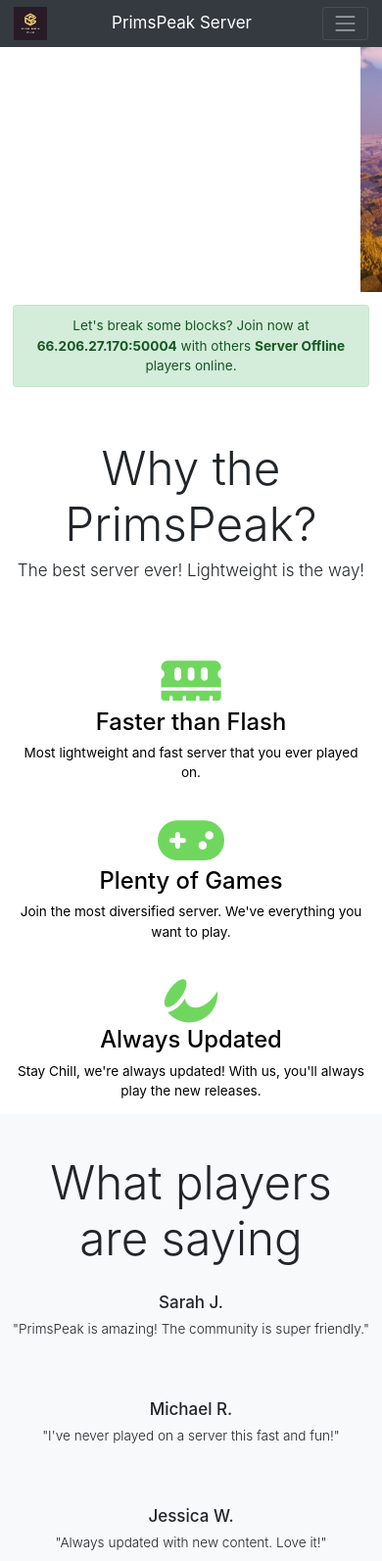
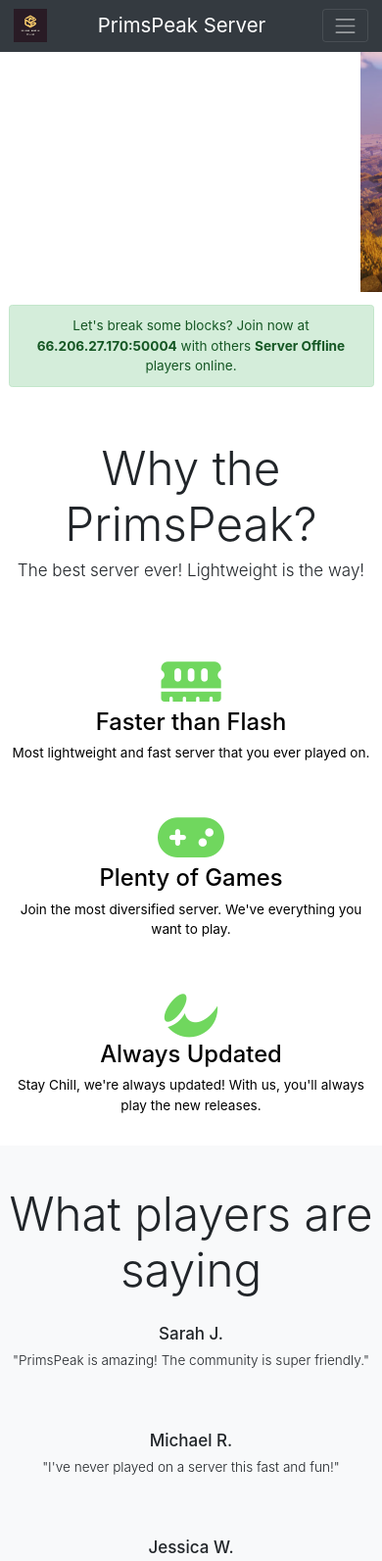
Before and after one commit to Yurielvillanueva/PrismPeak, a plain HTML site: page ThePrismPeak/index.html in a window 390 px wide. Shown: the top 1593 px of the page at 98% size. Drawn offline with nearby package versions, Linux system fonts and the light colour scheme; a script that the page names is missing.

Commit message:
Update index.html

```diff
--- a/ThePrismPeak/index.html
+++ b/ThePrismPeak/index.html
@@ -51,6 +51,32 @@
       });
     });
   </script>
+
+  <style>
+    /* Adjustments for small screens */
+    @media (max-width: 768px) {
+      .feature-box {
+        margin-bottom: 20px;
+      }
+      .carousel-caption {
+        font-size: 1.2rem;
+      }
+      .testimonial-item {
+        margin-bottom: 20px;
+      }
+      .navbar-brand {
+        font-size: 1.5rem;
+      }
+      .navbar-nav .nav-link {
+        font-size: 1rem;
+      }
+      .container, .alert {
+        padding-left: 10px;
+        padding-right: 10px;
+      }
+    }
+  </style>
+
 </head>
 
 <body>
@@ -253,4 +279,5 @@
   <script src="https://stackpath.bootstrapcdn.com/bootstrap/4.5.0/js/bootstrap.min.js" integrity="sha384-OgVRvuATP1z7JjHLkuOUXIqnnf4/0vC2cfqFh5xEg1Z91qSTOu2R4zF/TQvynMw+" crossorigin="anonymous"></script>
 
 </body>
+
 </html>
```
Lines whose indentation alone changed are shown as unchanged.
